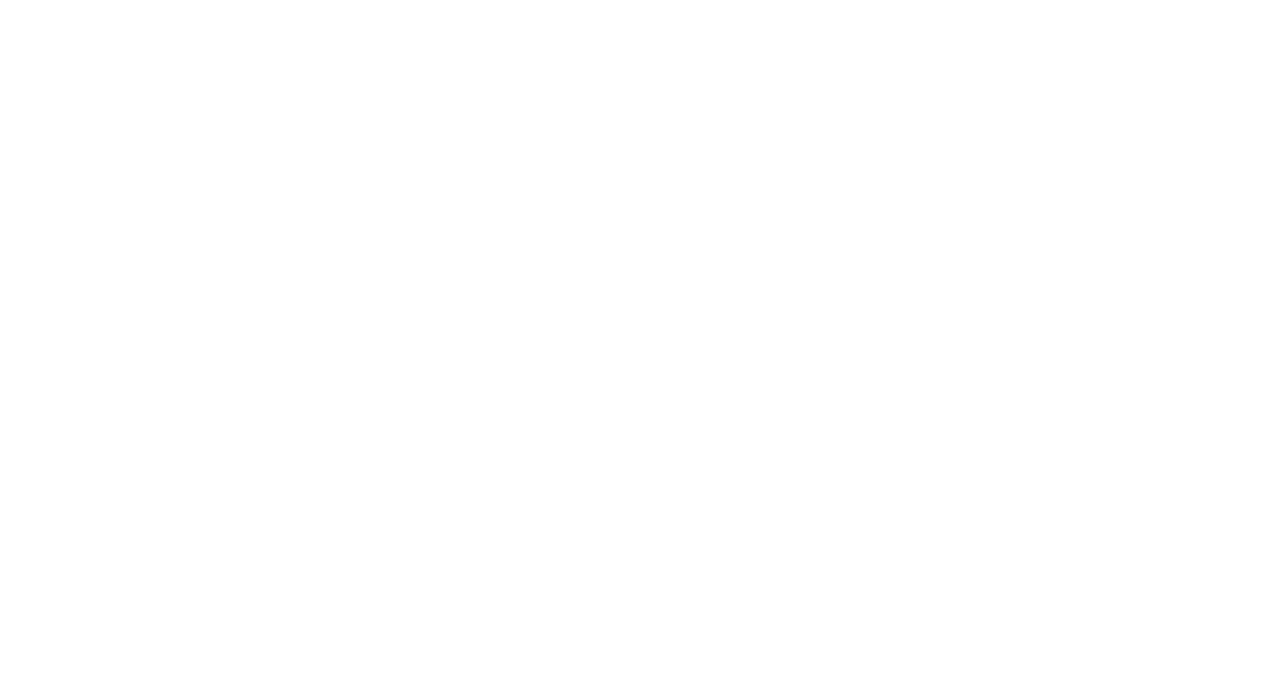
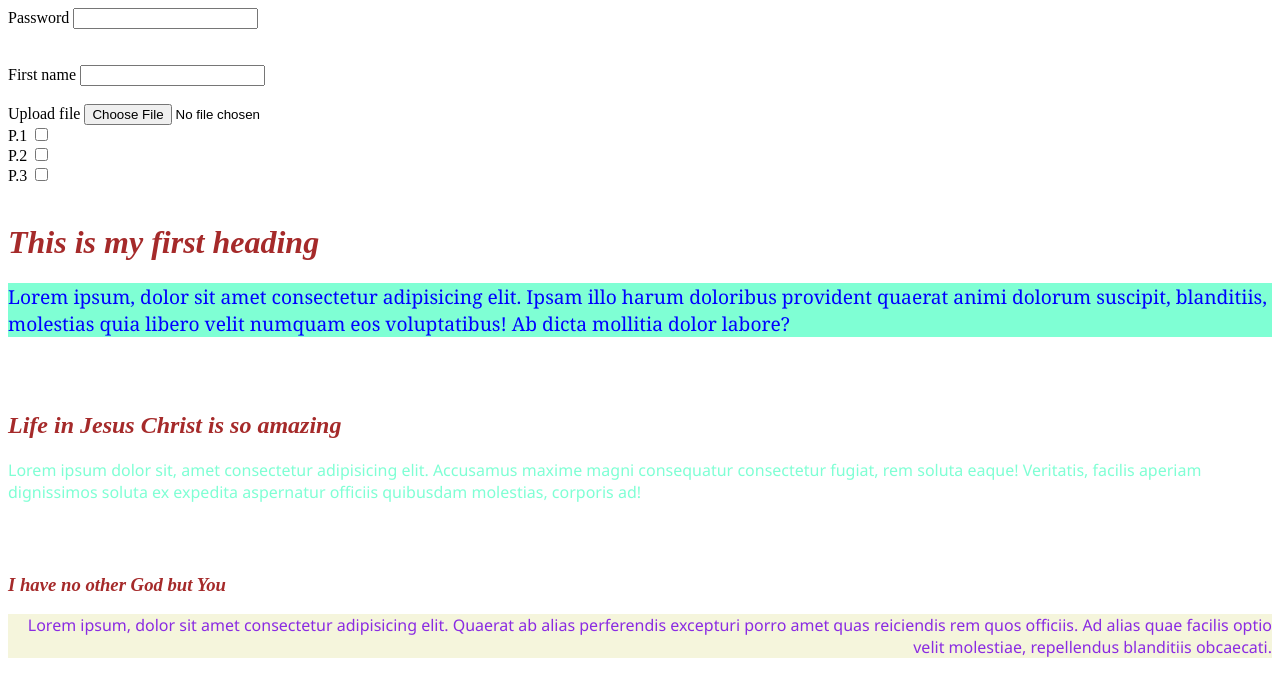
Before and after one commit to sharononisia/intro-to-html, a plain HTML site: page facilitator.html in a window 1280 px wide. Drawn offline with Linux system fonts and the light colour scheme.

Commit message:
added index.css file

```diff
--- a/facilitator.html
+++ b/facilitator.html
@@ -4,8 +4,36 @@
     <meta charset="UTF-8">
     <meta name="viewport" content="width=device-width, initial-scale=1.0">
     <title>Facilitator</title>
+    <link rel="stylesheet" href="index.css">
 </head>
 <body>
+   <label for="password">Password</label>
+   <input type="password" id="password" name="password"><br><br><br>
+   <label for="fname">First name</label>
+   <input type="text"fname id="fname" name="fname"><br><br>
+   <label for="file">Upload file</label>
+   <input type="file" id="file" name="file"><br>
+
+
+   <label for="P.1">P.1</label>
+   <input type="checkbox" id="P.1" name="p.1" value="Kevin"><br>
+   <label for="P.2">P.2</label>
+   <input type="checkbox" id="P.2" name="p.2" value="Sharon"><br>
+   <label for="P.3"> P.3</label>
+   <input type="checkbox" id="P.3" name="p.3" value="Ibrahim">
+   <br>
+   <br>
+   <h1> This is my first heading</h1>
+   <p style="background-color: aquamarine;font-size: larger;font-family: Georgia, 'Times New Roman', Times, serif;">Lorem ipsum, dolor sit amet consectetur adipisicing elit. Ipsam illo harum doloribus provident quaerat animi dolorum suscipit, blanditiis, molestias quia libero velit numquam eos voluptatibus! Ab dicta mollitia dolor labore?</p>
+   <br>
+   <br>
+   <h2> Life in Jesus Christ is so amazing</h2>
+   <p class="sharon">Lorem ipsum dolor sit, amet consectetur adipisicing elit. Accusamus maxime magni consequatur consectetur fugiat, rem soluta eaque! Veritatis, facilis aperiam dignissimos soluta ex expedita aspernatur officiis quibusdam molestias, corporis ad!</p>
+   <br>
+   <br>
+   <h3> I have no other God but You</h3>
+   <p id="ibra">Lorem ipsum, dolor sit amet consectetur adipisicing elit. Quaerat ab alias perferendis excepturi porro amet quas reiciendis rem quos officiis. Ad alias quae facilis optio velit molestiae, repellendus blanditiis obcaecati.</p>
+
 
 </body>
 </html>
--- /dev/null
+++ b/index.css
@@ -0,0 +1,13 @@
+h1,h2,h3{
+font-style: italic; color: brown;
+}
+p{
+    color: blue; font-family: 'Segoe UI', Tahoma, Geneva, Verdana, sans-serif;
+
+}
+.sharon{
+    color: aquamarine; font-weight: 200; border: 0cap;
+}
+#ibra{
+    color: blueviolet;text-align: right; background-color: beige;
+}
```
Also changed, not shown: home.html (+19 -0 lines), staff.html (+31 -1 lines), rock house.jpg (added).
